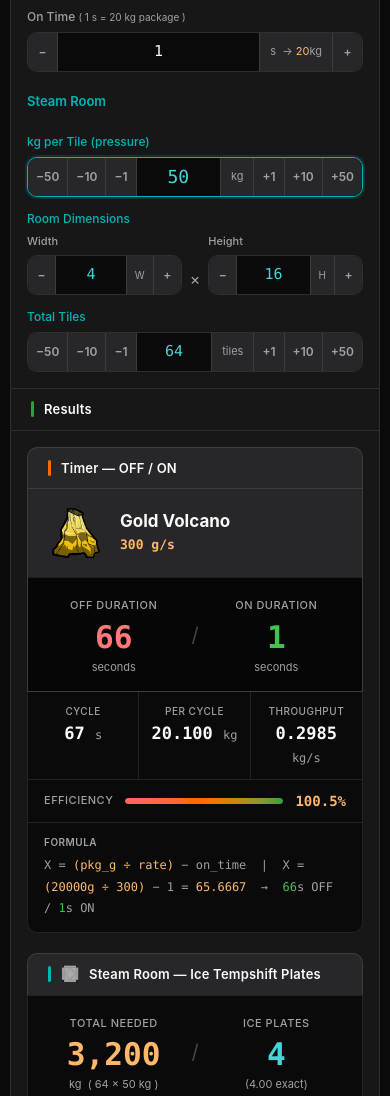
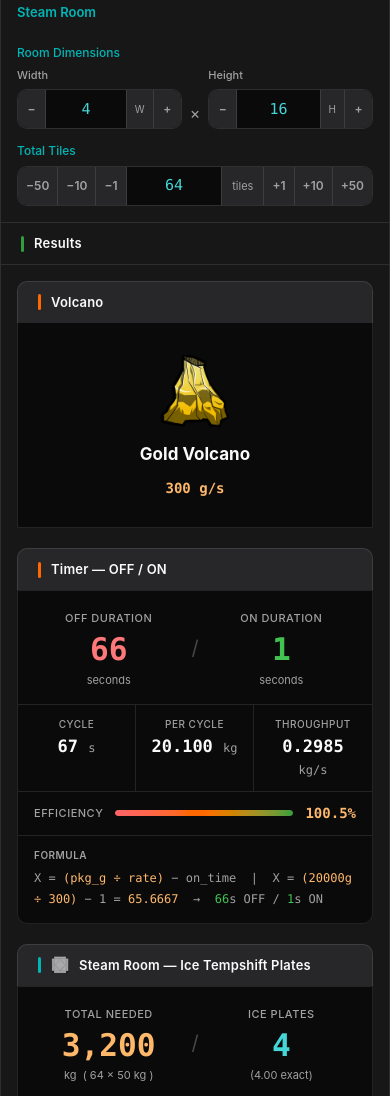
Before and after one commit to zheavyOfficial/oni-tools, a website: page index.html in a window 390 px wide. Shown: the part 538-1634 px from the top of the page. Drawn offline with Linux system fonts and the light colour scheme; a small style sheet from the web is missing.

Commit message:
feat: full-screen 3-column layout, remove On Time and kg/tile inputs
- Remove max-width constraint; layout fills full viewport width
- Result section is now 3 columns: Volcano card | Timer | Steam Room
- Remove On Time input (hardcoded to 1s) and kg per Tile input (hardcoded to 50 kg)
- vol-card-standalone replaces nested vol-card approach
- Responsive: 3-col → 2-col at 1100px → 1-col at 780px
- Cache bump to v=5

Co-Authored-By: Claude Opus 4.6 <noreply@anthropic.com>

```diff
--- a/index.html
+++ b/index.html
@@ -6,7 +6,7 @@
   <title>ONI Tools</title>
   <link rel="icon" href="assets/images/volcano.png">
   <link rel="stylesheet" href="https://cdn.jsdelivr.net/npm/@fontsource-variable/geist@latest/index.min.css" crossorigin="anonymous">
-  <link rel="stylesheet" href="styles.css?v=4">
+  <link rel="stylesheet" href="styles.css?v=5">
 </head>
 <body>
 <div class="app">
@@ -173,39 +173,11 @@
             <button class="step-btn right" data-target="rate" data-delta="50" aria-label="Increase rate by 50">+50</button>
           </div>
 
-          <div>
-            <span class="lbl">
-              On Time
-              <span style="color:var(--muted-foreground); font-size:10px; font-weight:400;">( 1 s = 20 kg package )</span>
-            </span>
-            <div class="step-wrap">
-              <button class="step-btn" data-target="on-time" data-delta="-1" aria-label="Decrease on-time by 1">−</button>
-              <input class="step-input sz-md" type="number" id="on-time" value="1" step="1" min="1" max="20" aria-label="On-time in seconds">
-              <div class="unit-tag" aria-hidden="true">
-                s &nbsp;→&nbsp; <span id="pkg-lbl" style="color:var(--chart-1)">20</span> kg
-              </div>
-              <button class="step-btn right" data-target="on-time" data-delta="1" aria-label="Increase on-time by 1">+</button>
-            </div>
-          </div>
         </div><!-- /timer-col -->
 
         <!-- Steam Room Inputs -->
         <div class="steam-col">
           <span class="lbl important teal-lbl">Steam Room</span>
-
-          <div>
-            <span class="lbl teal-lbl">kg per Tile (pressure)</span>
-            <div class="step-wrap teal highlight-teal">
-              <button class="step-btn" data-target="kg-tile" data-delta="-50" aria-label="Decrease kg per tile by 50">−50</button>
-              <button class="step-btn" data-target="kg-tile" data-delta="-10" aria-label="Decrease kg per tile by 10">−10</button>
-              <button class="step-btn" data-target="kg-tile" data-delta="-1" aria-label="Decrease kg per tile by 1">−1</button>
-              <input class="step-input sz-lg" type="number" id="kg-tile" value="50" step="1" min="1" aria-label="kg per tile">
-              <div class="unit-tag" aria-hidden="true">kg</div>
-              <button class="step-btn right" data-target="kg-tile" data-delta="1" aria-label="Increase kg per tile by 1">+1</button>
-              <button class="step-btn right" data-target="kg-tile" data-delta="10" aria-label="Increase kg per tile by 10">+10</button>
-              <button class="step-btn right" data-target="kg-tile" data-delta="50" aria-label="Increase kg per tile by 50">+50</button>
-            </div>
-          </div>
 
           <div>
             <span class="lbl teal-lbl">Room Dimensions</span>
@@ -261,20 +233,24 @@
     </div>
     <div class="result-body">
 
-      <!-- Timer Results -->
-      <div class="timer-result">
-        <!-- Volcano Card — parent container for all timer output -->
-        <div class="vol-card" id="vol-card">
-          <div class="vol-card-bar">
+      <!-- Volcano Card — col 1 -->
+      <div class="vol-result">
+        <div class="block-bar result-section-bar">
           <div class="bar-accent orange" aria-hidden="true"></div>
-            <span class="vol-card-title">Timer — OFF / ON</span>
+          <span class="bar-title">Volcano</span>
         </div>
-          <div class="vol-card-identity" aria-live="polite">
+        <div class="vol-card-standalone" aria-live="polite">
           <img id="vol-card-img" src="" alt="" class="vol-card-icon" style="display:none">
-            <div class="vol-card-body">
           <div class="vol-card-name" id="vol-card-name">—</div>
           <div class="vol-card-rate" id="vol-card-rate"></div>
         </div>
+      </div><!-- /vol-result -->
+
+      <!-- Timer Results — col 2 -->
+      <div class="timer-result">
+        <div class="block-bar result-section-bar">
+          <div class="bar-accent orange" aria-hidden="true"></div>
+          <span class="bar-title">Timer — OFF / ON</span>
         </div>
         <div class="timer-main" aria-live="polite">
           <div class="t-block">
@@ -289,7 +265,6 @@
             <div class="t-unit">seconds</div>
           </div>
         </div>
-        </div><!-- /vol-card -->
         <div class="stat-row" aria-live="polite">
           <div class="stat-cell">
             <div class="s-lbl">Cycle</div>
@@ -325,7 +300,7 @@
         </div>
       </div><!-- /timer-result -->
 
-      <!-- Steam Results -->
+      <!-- Steam Results — col 3 -->
       <div class="steam-result">
         <div class="block-bar result-section-bar">
           <div class="bar-accent teal" aria-hidden="true"></div>
@@ -340,7 +315,7 @@
             <div class="t-lbl">Total Needed</div>
             <div class="t-num orange" id="sc-total">—</div>
             <div class="t-unit">
-              kg &nbsp;( <span id="sc-tiles-echo">—</span> × <span id="sc-kgt-echo">—</span> kg )
+              kg &nbsp;( <span id="sc-tiles-echo">—</span> × 50 kg )
             </div>
           </div>
           <div class="t-slash" aria-hidden="true">/</div>
@@ -357,7 +332,6 @@
               <button class="plate-nudge-btn" data-delta="1"  aria-label="Add one plate">+1 plate</button>
             </div>
           </div>
-
           <div class="plate-grid" id="plate-grid">
             <div class="plate-cell" id="pc-total-mass">
               <div class="pc-label">Plates × 800 kg</div>
@@ -380,6 +354,6 @@
 
 </div><!-- /app -->
 
-<script src="main.js?v=4"></script>
+<script src="main.js?v=5"></script>
 </body>
 </html>
--- a/main.js
+++ b/main.js
@@ -129,10 +129,9 @@
 
   function calcTimer() {
     const rate   = getN('rate');
-    const onTime = Math.max(1, Math.round(getN('on-time')));
+    const onTime = 1;
 
     const pkg = onTime * PKG_PER_ON;
-    setText('pkg-lbl', pkg);
 
     if (rate <= 0) return;
 
@@ -164,8 +163,8 @@
 
   function calcSteam() {
     const tiles  = getN('tiles');
-    const kgTile = getN('kg-tile');
-    if (tiles <= 0 || kgTile <= 0) return;
+    const kgTile = 50;
+    if (tiles <= 0) return;
 
     _steamTotal  = tiles * kgTile;
     _basePlates  = Math.ceil(_steamTotal / PLATE_KG);
@@ -186,7 +185,6 @@
     const sign     = diff >= 0 ? '+' : '';
 
     setText('sc-tiles-echo', getN('tiles'));
-    setText('sc-kgt-echo',   getN('kg-tile'));
     setText('sc-total',   _steamTotal.toLocaleString());
     setText('sc-plates',  plates);
     setText('sc-exact',   `(${exact.toFixed(2)} exact)`);
@@ -249,8 +247,6 @@
 
     // Input change handlers
     el('rate').addEventListener('input', onRateChange);
-    el('on-time').addEventListener('input', recalc);
-    el('kg-tile').addEventListener('input', recalc);
     el('dim-w').addEventListener('input', onDimChange);
     el('dim-h').addEventListener('input', onDimChange);
     el('tiles').addEventListener('input', onTilesChange);
--- a/styles.css
+++ b/styles.css
@@ -54,15 +54,10 @@ body {
   color: var(--foreground);
   line-height: 1.6;
   min-height: 100vh;
-  display: flex;
-  flex-direction: column;
-  align-items: center;
-  padding: 20px 16px;
 }
 
 .app {
   width: 100%;
-  max-width: 960px;
   display: flex;
   flex-direction: column;
 }
@@ -74,7 +69,6 @@ body {
   background: var(--card);
   border: 1px solid var(--border);
   border-bottom: none;
-  border-radius: var(--radius) var(--radius) 0 0;
   display: flex;
   align-items: center;
   gap: 16px;
@@ -143,7 +137,7 @@ body {
   border: 1px solid var(--border);
 }
 .block + .block { border-top: none; }
-.block:last-of-type { border-radius: 0 0 var(--radius) var(--radius); }
+.block:last-of-type { border-radius: 0; }
 
 /* ── Section heading bar ── */
 .block-bar {
@@ -356,64 +350,6 @@ body {
 /* ── Timer column ── */
 .timer-col { display: flex; flex-direction: column; gap: 14px; }
 
-/* ── Volcano Card — parent result container for Timer ── */
-.vol-card {
-  display: flex;
-  flex-direction: column;
-  background: var(--secondary);
-  border: 1px solid var(--border);
-  border-radius: var(--radius) var(--radius) 0 0;
-  overflow: hidden;
-}
-
-.vol-card-bar {
-  display: flex;
-  align-items: center;
-  gap: 10px;
-  padding: 10px 20px;
-  border-bottom: 1px solid var(--border);
-}
-.vol-card-title {
-  font-size: 13px;
-  font-weight: 600;
-  color: var(--foreground);
-  letter-spacing: 0.2px;
-}
-
-.vol-card-identity {
-  display: flex;
-  align-items: center;
-  gap: 16px;
-  padding: 16px 20px;
-}
-.vol-card-icon {
-  width: 56px;
-  height: 56px;
-  object-fit: contain;
-  flex-shrink: 0;
-}
-.vol-card-body { display: flex; flex-direction: column; }
-.vol-card-name {
-  font-size: 17px;
-  font-weight: 700;
-  color: var(--foreground);
-  line-height: 1.3;
-}
-.vol-card-rate {
-  font-family: 'SFMono-Regular', Consolas, 'Liberation Mono', Menlo, monospace;
-  font-size: 13px;
-  font-weight: 600;
-  color: var(--chart-1);
-  margin-top: 3px;
-}
-
-/* timer-main nested inside vol-card — looks like a sub-section */
-.vol-card .timer-main {
-  background: oklch(0.12 0 0 / 1);
-  border: none;
-  border-top: 1px solid var(--border);
-  border-radius: 0;
-}
 
 /* ── Steam column ── */
 .steam-col { display: flex; flex-direction: column; gap: 14px; }
@@ -444,13 +380,48 @@ body {
 .result-body {
   padding: 20px;
   display: grid;
-  grid-template-columns: 1fr 1fr;
+  grid-template-columns: 240px 1fr 1fr;
   gap: 20px;
   align-items: start;
 }
 
+.vol-result,
 .timer-result,
 .steam-result { display: flex; flex-direction: column; min-width: 0; }
+
+/* Standalone volcano card (col 1 of results) */
+.vol-card-standalone {
+  display: flex;
+  flex-direction: column;
+  align-items: center;
+  justify-content: center;
+  text-align: center;
+  gap: 12px;
+  padding: 28px 16px;
+  background: var(--background);
+  border: 1px solid var(--border);
+  border-top: none;
+}
+
+.vol-card-standalone .vol-card-icon {
+  width: 80px;
+  height: 80px;
+  object-fit: contain;
+}
+
+.vol-card-standalone .vol-card-name {
+  font-size: 17px;
+  font-weight: 700;
+  color: var(--foreground);
+  line-height: 1.3;
+}
+
+.vol-card-standalone .vol-card-rate {
+  font-family: 'SFMono-Regular', Consolas, 'Liberation Mono', Menlo, monospace;
+  font-size: 14px;
+  font-weight: 600;
+  color: var(--chart-1);
+}
 
 .result-section-bar {
   background: var(--secondary);
@@ -713,12 +684,17 @@ footer {
 /* ════════════════════════════════════════
    RESPONSIVE
 ════════════════════════════════════════ */
+@media (max-width: 1100px) {
+  .result-body { grid-template-columns: 240px 1fr; }
+  .steam-result { grid-column: 1 / -1; }
+}
+
 @media (max-width: 780px) {
   .result-body { grid-template-columns: 1fr; }
+  .steam-result { grid-column: auto; }
 }
 
 @media (max-width: 640px) {
-  body { padding: 12px 10px; }
   .input-body,
   .result-body { padding: 16px; }
   .inputs-flex { grid-template-columns: 1fr; gap: 20px; }
```
Lines whose indentation alone changed are shown as unchanged.
